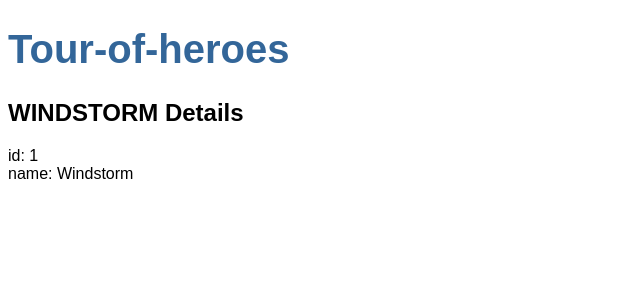
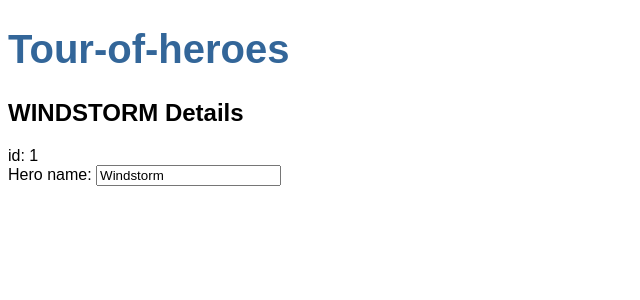
Before and after one commit to katejou/Learn-Angular, an Angular app in the folder angular-tour-of-heroes/: page / in a window 1280 px wide. Shown: the top 300 px of the page, without its empty margins (0-640 px from the left). Built offline with nearby package versions, Linux system fonts and the light colour scheme.

Commit message:
20221014

```diff
--- a/angular-tour-of-heroes/src/app/app.component.html
+++ b/angular-tour-of-heroes/src/app/app.component.html
@@ -1,2 +1,3 @@
 <h1>{{title}}</h1>
+<!-- html 引用一個 app > app 引用一個 interface (我稱呼它為object) -->
 <app-heroes></app-heroes>
--- a/angular-tour-of-heroes/src/app/app.module.ts
+++ b/angular-tour-of-heroes/src/app/app.module.ts
@@ -4,14 +4,16 @@
 import { AppRoutingModule } from './app-routing.module';
 import { AppComponent } from './app.component';
 import { HeroesComponent } from './heroes/heroes.component';
+import { FormsModule } from '@angular/forms'; // <-- NgModel lives here (step 4 Two-way binding)
 
 @NgModule({
   declarations: [
     AppComponent,
-    HeroesComponent
+    HeroesComponent //<-- 這個是用CLI指令產生heroes時，自動加進來的！
   ],
   imports: [
     BrowserModule,
+    FormsModule,  // <-- (step 4 Two-way binding)
     AppRoutingModule
   ],
   providers: [],
--- a/angular-tour-of-heroes/src/app/heroes/heroes.component.html
+++ b/angular-tour-of-heroes/src/app/heroes/heroes.component.html
@@ -1,16 +1,23 @@
-<!-- step 1 -->
+<!-- step 1 string -->
 <!-- <h2>{{hero}}</h2> -->
 
-<!-- step 2 -->
+<!-- step 2 object -->
 <!-- <h2>{{hero.name}} Details</h2>
 <div><span>id: </span>{{hero.id}}</div>
 <div><span>name: </span>{{hero.name}}</div> -->
 
-<!-- step 3 -->
-<h2>{{hero.name | uppercase}} Details</h2>
+<!-- step 3 Pipes -->
+<!-- <h2>{{hero.name | uppercase}} Details</h2>
 <div><span>id: </span>{{hero.id}}</div>
-<div><span>name: </span>{{hero.name}}</div>
+<div><span>name: </span>{{hero.name}}</div> -->
 <!-- 管道 是格式化字串、金額、日期和其它顯示資料的好辦法。
     Angular 發佈了一些內建管道，而且你還可以建立自己的管道。 -->
 
-<!-- step 4 -->
+<!-- step 4 Two-way binding -->
+<h2>{{hero.name | uppercase}} Details</h2>
+<div><span>id: </span>{{hero.id}}</div>
+<div>
+  <label for="name">Hero name: </label>
+  <input id="name" [(ngModel)]="hero.name" placeholder="name">
+</div>
+<!-- (The missing FormsModule) => app.module.ts -->
--- a/angular-tour-of-heroes/src/app/heroes/heroes.component.ts
+++ b/angular-tour-of-heroes/src/app/heroes/heroes.component.ts
@@ -1,5 +1,5 @@
 import { Component, OnInit } from '@angular/core';
-import { Hero } from '../hero';
+import { Hero } from '../hero'; //引入 hero.ts
 
 @Component({
   selector: 'app-heroes',
@@ -11,7 +11,8 @@
   // step 1
   // hero = 'Windstorm';
 
-  hero: Hero = {
+  // step 2
+  hero: Hero = { //才可以自由地使用它…
     id: 1,
     name: 'Windstorm'
   };
```
